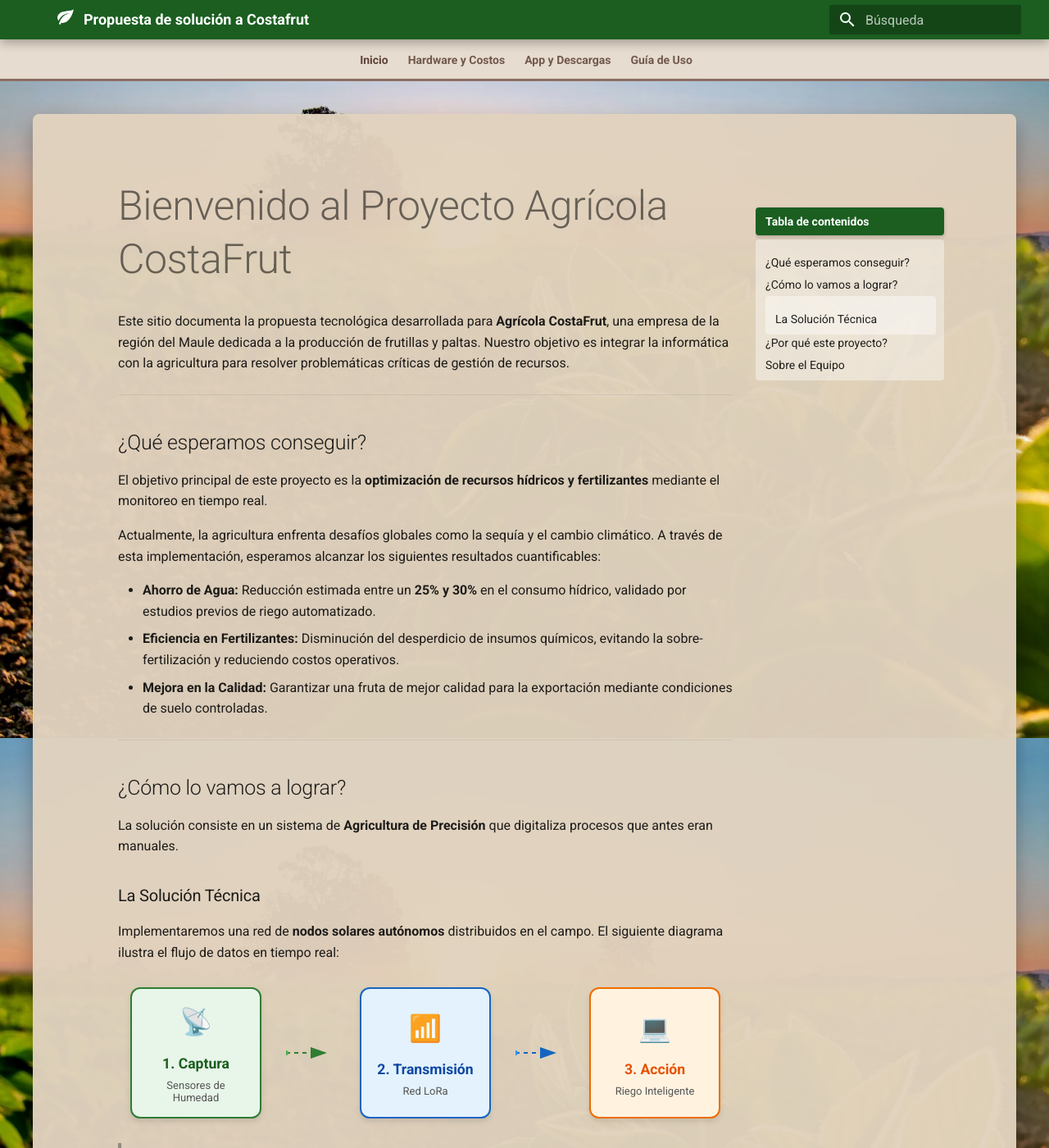
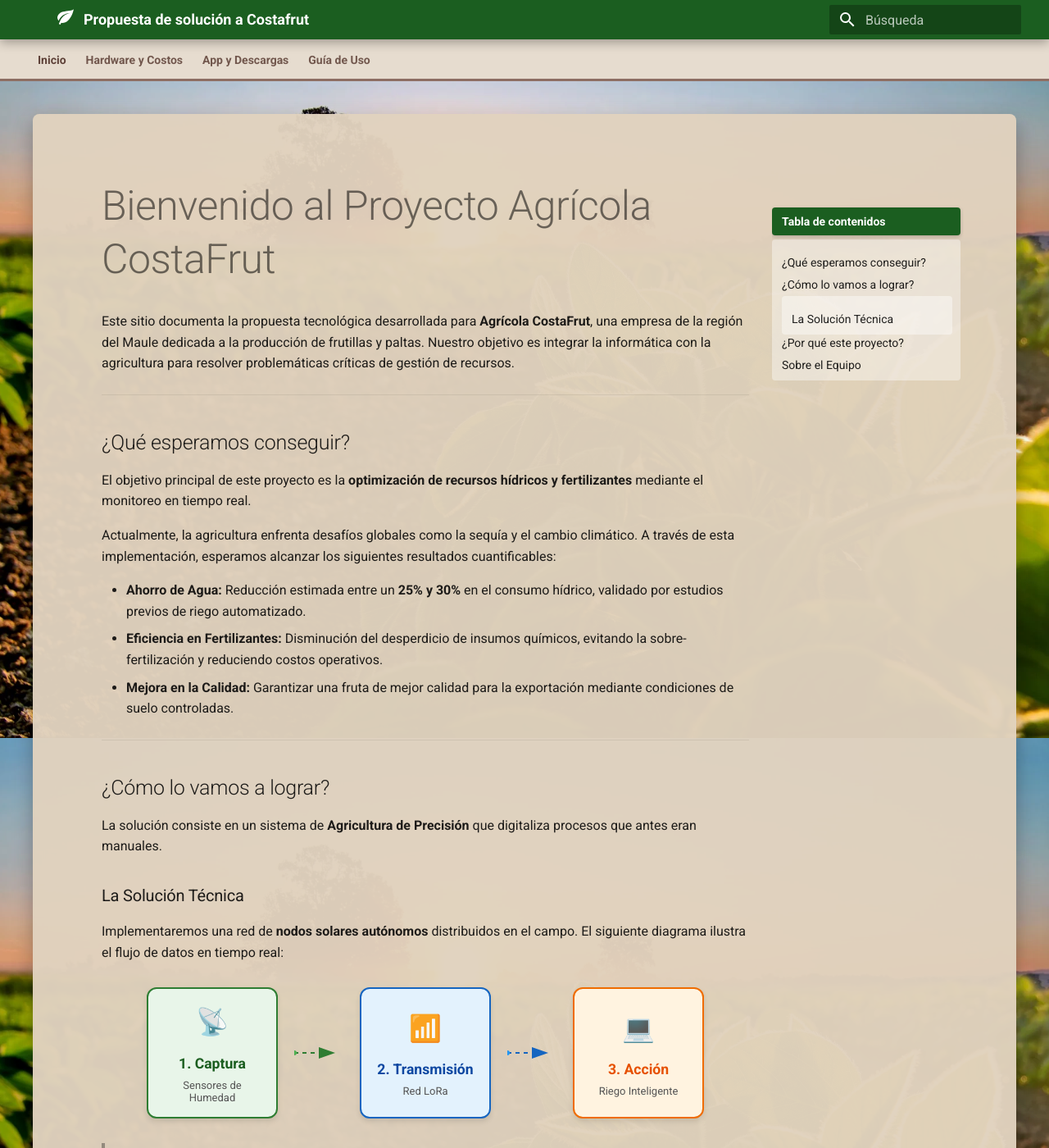
Before and after one commit to Proyecto-CostaFrut/ProyectoCostafrut, an MkDocs documentation site: the page built from docs/index.md, in a window 1280 px wide and 1400 px high. Shown: the whole window at 82% size. Built offline with MkDocs 1.6.1 and Material for MkDocs 9.7.7, drawn with Linux system fonts in a browser that asks for light colours.

Commit message:
Fix alineacion diagrama movil y pc

```diff
--- a/docs/stylesheets/extra.css
+++ b/docs/stylesheets/extra.css
@@ -1,5 +1,5 @@
 /* ==========================================================================
-   EXTRA.CSS - VERSIÓN DEFINITIVA (PC ELEGANTE + MÓVIL FUNCIONAL)
+   EXTRA.CSS - VERSIÓN FINAL: ALINEACIÓN ESTRICTA
    ========================================================================== */
 
 :root > * {
@@ -21,26 +21,21 @@
   box-shadow: 0 4px 12px rgba(0,0,0,0.3);
 }
 
-/* --- 2. ESTILOS DE LA CAJA PRINCIPAL (EL "PAPEL" BEIGE) --- */
+/* --- 2. ESTILOS DE LA CAJA PRINCIPAL --- */
 .md-main__inner {
     background-color: rgba(225, 210, 190, 0.97);
     border-radius: 8px;
     box-shadow: 0 10px 25px rgba(0,0,0,0.3);
 
-    /* MÁRGENES Y RELLENOS BASE (MÓVIL) */
+    /* MÓVIL: Márgenes reducidos para aprovechar pantalla */
     margin: 1rem 0.5rem !important;
     padding: 1.5rem 1rem !important;
 }
 
-/* --- 3. PESTAÑAS DE NAVEGACIÓN (TABS) --- */
+/* --- 3. PESTAÑAS DE NAVEGACIÓN --- */
 .md-tabs {
     background-color: #e6dccf !important;
     border-bottom: 3px solid #8d6e63 !important;
-}
-
-.md-tabs__list {
-    justify-content: center !important;
-    display: flex;
 }
 
 .md-tabs__link {
@@ -54,64 +49,60 @@
     opacity: 1;
 }
 
-/* --- 4. COMPORTAMIENTO RESPONSIVE (LA CLAVE) --- */
+/* --- 4. COMPORTAMIENTO RESPONSIVE GLOBAL --- */
 
-/* >>> VISTA DE CELULAR (Por defecto) <<< */
-/* Aseguramos que el botón de menú (hamburguesa) sea visible */
+/* MÓVIL (Por defecto) */
 .md-header__button[for="__drawer"] {
     display: block !important;
     color: white !important;
 }
 
-/* Ajuste del título en móvil */
 .md-typeset h1 {
     font-size: 1.8rem;
     margin-top: 0;
 }
 
+/* PC (Pantallas grandes) */
+@media screen and (min-width: 76.25em) {
+    .md-header__button[for="__drawer"] { display: none !important; }
+    .md-sidebar--primary { display: none !important; }
 
-/* >>> VISTA DE PC (Pantallas mayores a 1220px) <<< */
-@media screen and (min-width: 76.25em) {
-
-    /* 1. Ocultar menú lateral (Hamburguesa) */
-    .md-header__button[for="__drawer"] {
-        display: none !important;
-    }
-
-    /* 2. Ocultar barra lateral izquierda */
-    .md-sidebar--primary {
-        display: none !important;
-    }
-
-    /* 3. MEJORAR LA CAJA DE CONTENIDO EN PC */
     .md-main__inner {
         max-width: 1200px;
         margin: 2rem auto !important;
-        padding: 3rem 4rem !important;
+        /* Reduje un poco el padding lateral para evitar cortes en laptops */
+        padding: 3rem 3rem !important;
     }
 
-    /* 4. Ajuste fino del Logo para tocar la letra P */
     .md-header__button.md-logo {
         transform: translate(22px, -4px);
     }
 
-    /* 5. Títulos grandes en PC */
     .md-typeset h1 {
         font-size: 2.5rem;
         margin-bottom: 1.5rem;
     }
 }
 
-/* --- 5. DIAGRAMA DE INICIO (ANIMADO Y RESPONSIVE) --- */
+/* ==========================================================
+   5. DIAGRAMA DE INICIO (CORRECCIÓN DE ALINEACIÓN)
+   ========================================================== */
+
+/* CONTENEDOR DEL DIAGRAMA */
 .home-diagram-container {
     display: flex;
-    flex-wrap: wrap;
+
+    /* MÓVIL: Forzamos COLUMNA VERTICAL (Uno abajo del otro) */
+    flex-direction: column;
+
     justify-content: center;
     align-items: center;
-    gap: 15px;
+    gap: 10px;
     margin: 30px 0;
+    width: 100%; /* Asegura que use todo el ancho disponible */
 }
 
+/* CAJAS */
 .home-box {
     width: 160px;
     height: 160px;
@@ -125,30 +116,35 @@
     align-items: center;
 }
 
-/* FLECHAS ANIMADAS - VERSIÓN REFORZADA */
+/* FLECHAS */
 .home-arrow-anim {
     display: flex;
     justify-content: center;
     align-items: center;
     width: 60px;
-    height: 60px;
+    height: 40px; /* Altura reducida en móvil para pegar más los cuadros */
 
-    /* MÓVIL: Forzamos la rotación hacia abajo */
-    transform: rotate(90deg) !important;
-
-    margin: 5px 0;
+    /* MÓVIL: Apunta ABAJO */
+    transform: rotate(90deg);
 }
 
-/* PC: Pantallas grandes */
+/* >>> AJUSTES SOLO PARA PC (Sobrescribe lo anterior) <<< */
 @media screen and (min-width: 60em) {
+    .home-diagram-container {
+        /* PC: Forzamos FILA HORIZONTAL (Uno al lado del otro) */
+        flex-direction: row;
+    }
+
     .home-arrow-anim {
-        /* PC: Forzamos que apunte a la derecha */
-        transform: rotate(0deg) !important;
-        margin: 0 15px;
+        width: 60px;
+        height: 60px;
+        /* PC: Apunta a la DERECHA */
+        transform: rotate(0deg);
+        margin: 0 10px;
     }
 }
 
-/* --- 6. CORRECCIÓN TABLA DE CONTENIDOS (DERECHA) --- */
+/* --- 6. TABLA DE CONTENIDOS --- */
 .md-nav--secondary .md-nav__title {
     background-color: #1B5E20 !important;
     color: #ffffff !important;
```
